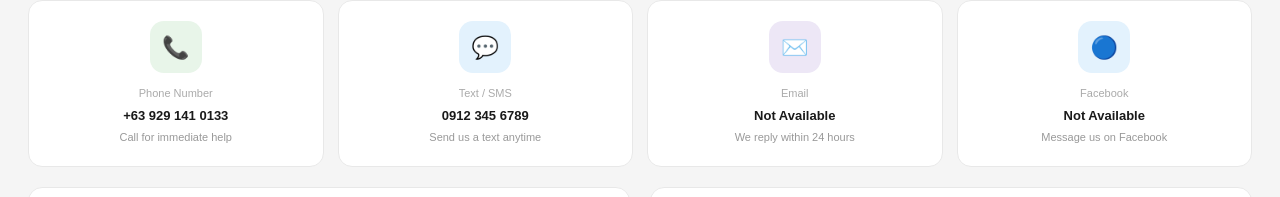
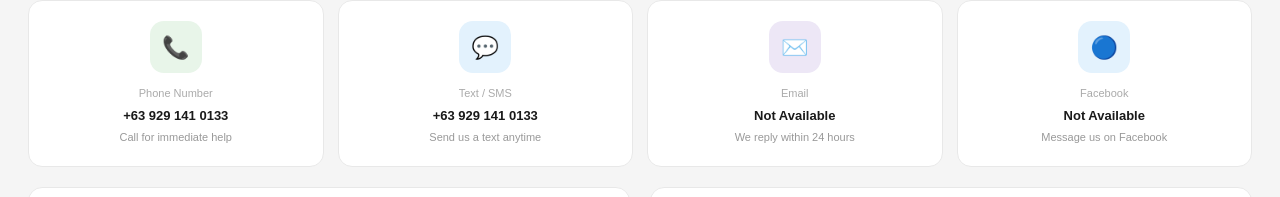
Before and after one commit to ken-masi/C-C, a Next.js app: page /contact in a window 1280 px wide. Shown: the part 571-768 px from the top of the page. Built offline with nearby package versions, Linux system fonts and the light colour scheme; no server answers.

Commit message:
Fix Contact Page

```diff
--- a/app/(customer)/contact/ContactPage.tsx
+++ b/app/(customer)/contact/ContactPage.tsx
@@ -208,7 +208,7 @@ export default function ContactPage() {
             icon: "💬",
             bg: "#e3f2fd",
             label: "Text / SMS",
-            value: "0912 345 6789",
+            value: "+63 929 141 0133",
             desc: "Send us a text anytime",
           },
           {
```
